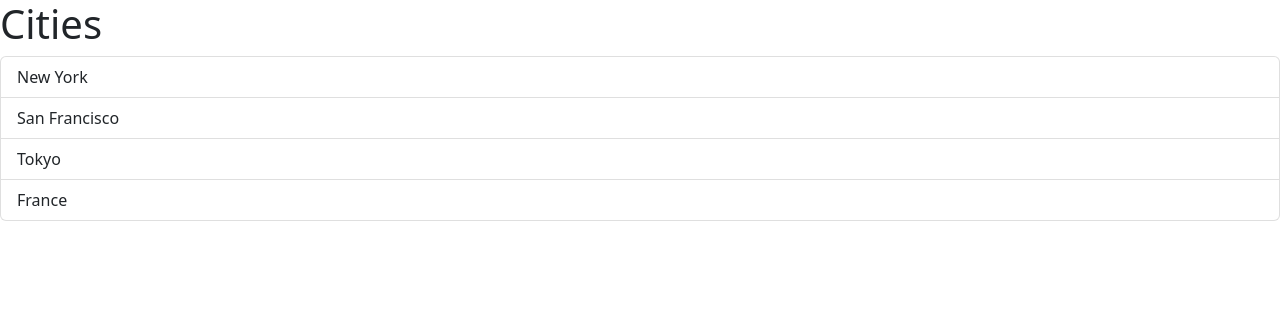
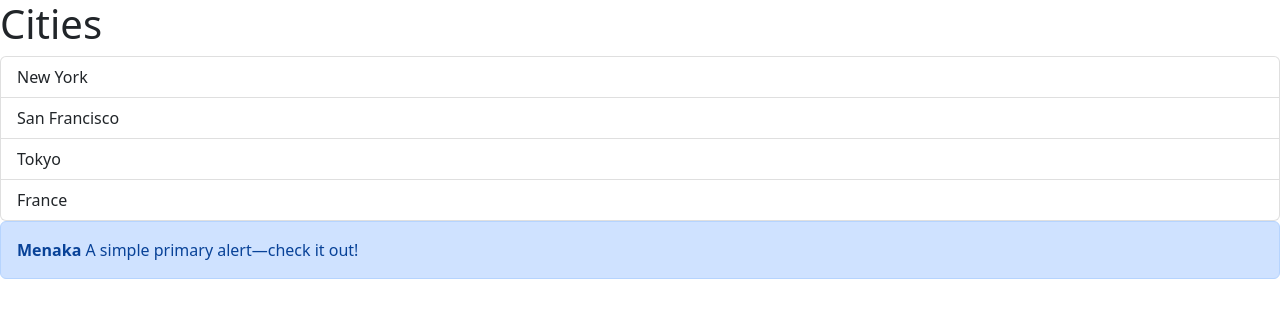
Before and after one commit to menaka-siri/react-game-app, a React (Vite) app: page / in a window 1280 px wide. Shown: the top 318 px of the page. Built offline with nearby package versions, Linux system fonts and the light colour scheme.

Commit message:
passing children

```diff
--- a/src/App.tsx
+++ b/src/App.tsx
@@ -35,15 +35,25 @@
 */
 
 import ListGroup from "./components/ListGroup";
+import Alert from "./components/Alert";
 
 function App() {
   let items = ["New York", "San Francisco", "Tokyo", "France"];
 
   const handleSelectItem = (item: string) => {
-    console.log(item)
-  }
+    console.log(item);
+  };
 
-  return <div><ListGroup items={items} heading="Cities" onSelectItem={handleSelectItem}></ListGroup></div>;
+  return (
+    <div>
+      <ListGroup
+        items={items}
+        heading="Cities"
+        onSelectItem={handleSelectItem}
+      ></ListGroup>
+      <Alert> <b>Menaka</b> </Alert>
+    </div>
+  );
 }
 
-export default App
+export default App;
--- /dev/null
+++ b/src/components/Alert.tsx
@@ -0,0 +1,15 @@
+import { ReactNode } from "react";
+
+interface Props {
+    children: ReactNode;
+}
+
+const Alert = ({ children} : Props) => {
+  return (
+    <div className="alert alert-primary" role="alert">
+      {children} A simple primary alert—check it out!
+    </div>
+  );
+};
+
+export default Alert;
```
